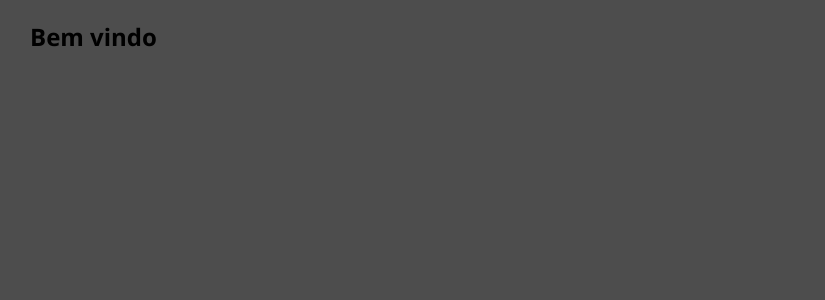
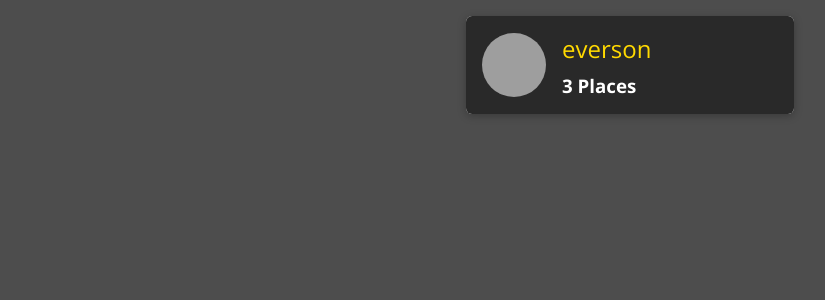
Before and after one commit to eversonm/react-fullstack, a React (Create React App) app: page / in a window 1280 px wide. Shown: the top 300 px of the page, without its empty margins (10-835 px from the left). Built offline with nearby package versions, Linux system fonts and the light colour scheme; grey boxes are pictures that could not be loaded.

Commit message:
UserItem and styling

```diff
--- /dev/null
+++ b/src/shared/components/UIElements/Avatar.css
@@ -0,0 +1,15 @@
+.avatar {
+  width: 100%;
+  height: 100%;
+  display: flex;
+  justify-content: center;
+  align-items: center;
+}
+
+.avatar img {
+  display: block;
+  border-radius: 50%;
+  width: 100%;
+  height: 100%;
+  object-fit: cover;
+}
--- /dev/null
+++ b/src/shared/components/UIElements/Avatar.js
@@ -0,0 +1,17 @@
+import React from 'react';
+
+import './Avatar.css';
+
+const Avatar = props => {
+  return (
+    <div className={`avatar ${props.className}`} style={props.style}>
+      <img
+        src={props.image}
+        alt={props.alt}
+        style={{ width: props.width, height: props.width }}
+      />
+    </div>
+  );
+};
+
+export default Avatar;
--- /dev/null
+++ b/src/shared/components/UIElements/Card.css
@@ -0,0 +1,13 @@
+.card {
+  position: relative;
+  margin: 0;
+  box-shadow: 0 2px 8px rgba(0, 0, 0, 0.26);
+  border-radius: 6px;
+  padding: 1rem;
+  overflow: hidden;
+  background: white;
+}
+
+.user-item__content {
+  padding: 0;
+}
--- /dev/null
+++ b/src/shared/components/UIElements/Card.js
@@ -0,0 +1,13 @@
+import React from 'react';
+
+import './Card.css';
+
+const Card = props => {
+  return (
+    <div className={`card ${props.className}`} style={props.style}>
+      {props.children}
+    </div>
+  );
+};
+
+export default Card;
--- a/src/user/components/UserItem.css
+++ b/src/user/components/UserItem.css
@@ -0,0 +1,49 @@
+.user-item {
+  margin: 1rem;
+  width: calc(45% - 2rem);
+  min-width: 17.5rem;
+}
+
+.user-item a {
+  display: flex;
+  align-items: center;
+  width: 100%;
+  height: 100%;
+  text-decoration: none;
+  padding: 1rem;
+  color: white;
+  background: #292929;
+}
+
+.user-item a:hover,
+.user-item a:active {
+  background: #ffd900;
+}
+
+.user-item__content {
+  padding: 0;
+}
+
+.user-item__image {
+  width: 4rem;
+  height: 4rem;
+  margin-right: 1rem;
+}
+
+.user-item__info h2 {
+  font-size: 1.5rem;
+  margin: 0 0 0.5rem 0;
+  font-weight: normal;
+  color: #ffd900;
+}
+
+.user-item:hover h2,
+.user-item:active h2,
+.user-item:hover h3,
+.user-item:active h3 {
+  color: #292929;
+}
+
+.user-item__info h3 {
+  margin: 0;
+}
--- a/src/user/components/UserItem.js
+++ b/src/user/components/UserItem.js
@@ -1,8 +1,27 @@
 import React from "react";
-import './UserItem.css';
+import { Link } from "react-router-dom";
+import "./UserItem.css";
+import Avatar from "../../shared/components/UIElements/Avatar";
+import Card from "../../shared/components/UIElements/Card";
 
-const UserItem = props => {
-	return <h2>Bem vindo</h2>
-}
+const UserItem = (props) => {
+  return (
+    <li className="user-item">
+      <Card className="user-item__content">
+        <Link to={`/${props.id}/places`}>
+          <div className="user-item__image">
+            <Avatar image={props.image} alt={props.name} />
+          </div>
+          <div className="user-item__info">
+            <h2>{props.name}</h2>
+            <h3>
+              {props.placeCount} {props.placeCount === 1 ? "Place" : "Places"}
+            </h3>
+          </div>
+        </Link>
+      </Card>
+    </li>
+  );
+};
 
 export default UserItem;
--- a/src/user/components/UsersList.css
+++ b/src/user/components/UsersList.css
@@ -0,0 +1,10 @@
+.users-list {
+  list-style: none;
+  margin: 0 auto;
+  padding: 0;
+  width: 90%;
+  max-width: 50rem;
+  display: flex;
+  justify-content: center;
+  flex-wrap: wrap;
+}
--- a/src/user/components/UsersList.js
+++ b/src/user/components/UsersList.js
@@ -11,7 +11,7 @@
     );
   }
   return (
-    <ul>
+    <ul className="users-list">
       {props.items.map((user) => {
         return (
           <UserItem
```
